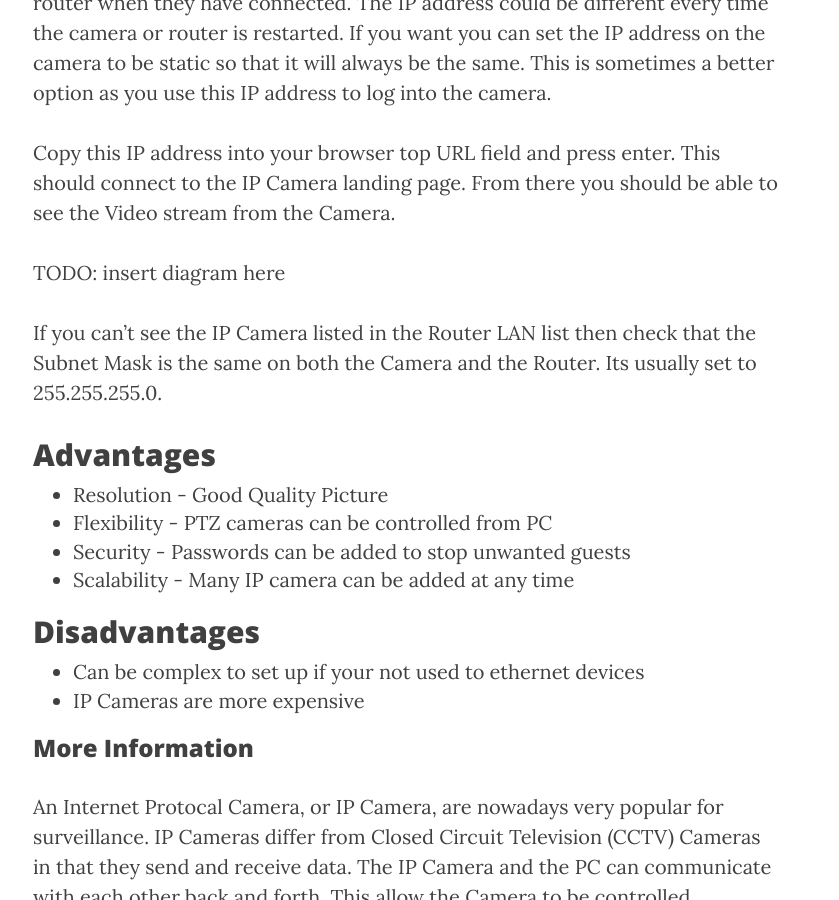
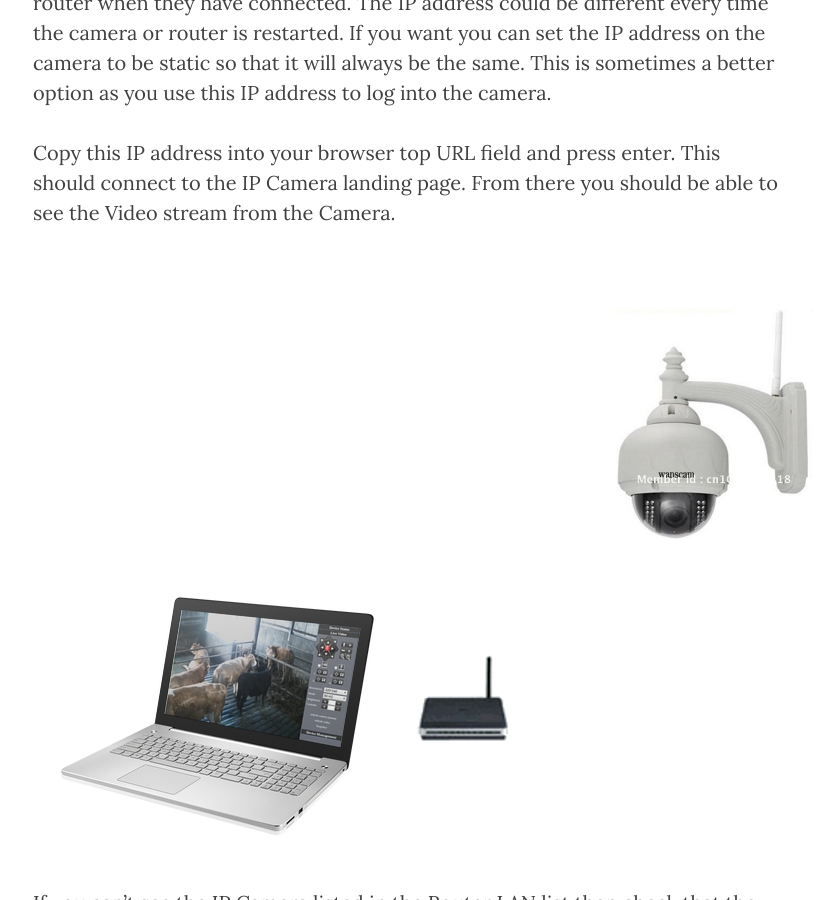
Before and after one commit to jholleran/calvingcamerareviews, a Jekyll site: the page built from _posts/2015-04-24-ip-calving-camera-system.markdown, in a window 1280 px wide and 900 px high, scrolled down 1409 px. Shown: the whole window, without its empty margins (232-1071 px from the left). Built offline with Jekyll 4.4.1, drawn with Linux system fonts in a browser that asks for light colours; nearby versions of some CDN libraries.

Commit message:
added images for both cctv and IP camera systems

```diff
--- a/_posts/2015-04-11-calving-camera-reviews.markdown
+++ b/_posts/2015-04-11-calving-camera-reviews.markdown
@@ -10,5 +10,7 @@ description: |
 
 categories: cameras
 ---
-All the information you need to know about the best Calving Camera Systems available
+All the information you need to know about the best Calving Camera Systems available.
+
+
 Coming soon...
--- a/_posts/2015-04-23-cctv-calving-camera-system.markdown
+++ b/_posts/2015-04-23-cctv-calving-camera-system.markdown
@@ -28,7 +28,8 @@ Instead of a Video Splitter a [DVR (Digital Video Recorder)](#insert dvr link) c
 ##Setup
 Connect the Cameras to the Video Slitter with a Coaxial Cable. Plug the Camera and Video Splitter power cables in. Connect the Video Splitter to your TV with another Coaxial Cable. Tune your TV to find the Video channel. When you find the channel the Video from the camera should be displayed.
 
-TODO: insert diagram here
+<img src="{{site.baseurl}}/img/cctv-camera-system.jpg" alt="cctv camera system with four cameras">
+
 
 ##Advantages
 - Easy to setup and install
--- a/_posts/2015-04-24-ip-calving-camera-system.markdown
+++ b/_posts/2015-04-24-ip-calving-camera-system.markdown
@@ -30,7 +30,7 @@ Log into your router admin page. There will be a page that will show you all the
 
 Copy this IP address into your browser top URL field and press enter. This should connect to the IP Camera landing page. From there you should be able to see the Video stream from the Camera.
 
-TODO: insert diagram here
+<img src="{{site.baseurl}}/img/wireless-ip-camera-and-pc.jpg" alt="wireless ip camera with router and computer">
 
 If you can't see the IP Camera listed in the Router LAN list then check that the Subnet Mask is the same on both the Camera and the Router. Its usually set to 255.255.255.0.
 
@@ -51,3 +51,5 @@ An Internet Protocal Camera, or IP Camera, are nowadays very popular for surveil
 There are many different types of IP Cameras that you can buy and some can be very expensive. They can be expense as they have high quality picture, they can zoom into very small area. My advice here is to look into where and how you are going to use the camera. If you have a medium sized shed or you only want to surveil a small section (a small calving pen) then a cheap IP camera will be sufficiant and will work well. If you later want to view a larger area then you can upgrade the camera only to a more expensive and high quality one.
 
 The great thing about having an IP Camera is that it is compatable with a lot of different devices. For example; Smarth Phones. There are lots of Apps that can be download so that you can connect your phone to the IP Camera. This is very useful for you to check your cows anytime you want to.
+
+<img src="{{site.baseurl}}/img/cows-on-ipad.jpg" alt="viewing a calving camera on an ipad">
```
Also changed, not shown: other parts of _posts/2015-04-23-cctv-calving-camera-system.markdown (+1 -1 lines), other parts of _posts/2015-04-24-ip-calving-camera-system.markdown (+2 -2 lines), img/cctv-camera-system.jpg (added), img/cows-in-pen.jpg (added), img/cows-on-ipad.jpg (added), img/wireless-ip-camera-and-pc.jpg (added).
